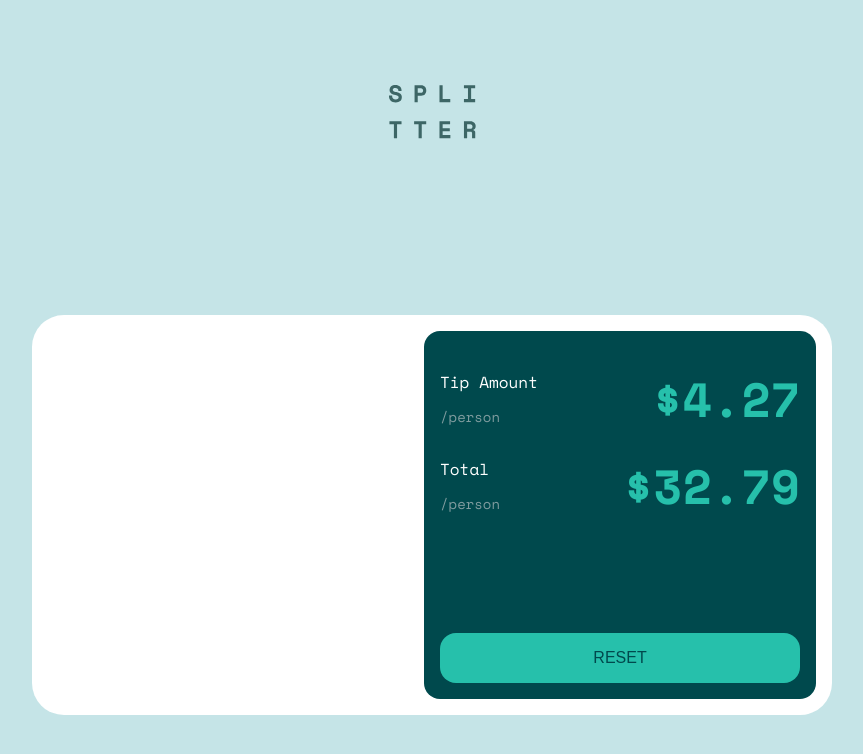
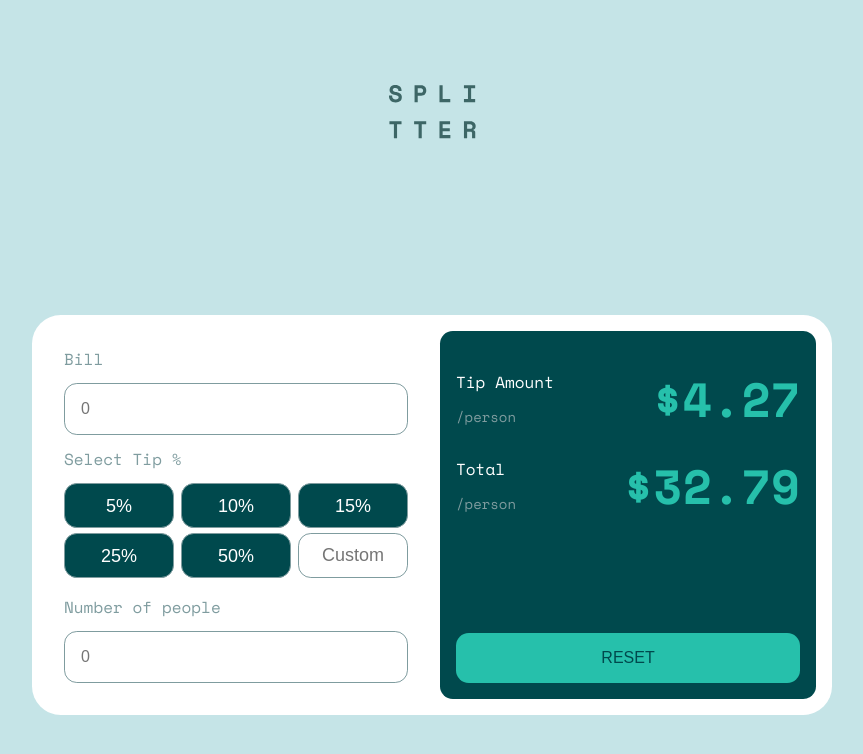
Before and after one commit to Oluwalolope/fem-tip-calculator-app, a React (Vite) app: page / in a window 1280 px wide. Shown: the top 754 px of the page, without its empty margins (208-1071 px from the left). Built offline with nearby package versions, Linux system fonts and the light colour scheme.

Commit message:
Finished Basic styling

```diff
--- a/src/components/Button.jsx
+++ b/src/components/Button.jsx
@@ -1,6 +1,11 @@
-const Button = () => {
+const Button = ({tipPercentage}) => {
     return (
-        <button></button>
+        <>
+            {tipPercentage == "custom" ?
+                <input type="text" placeholder="Custom" /> :
+                <button>{tipPercentage}%</button>
+            }
+        </>
     )
 }
 
--- /dev/null
+++ b/src/components/Input.jsx
@@ -0,0 +1,10 @@
+const Input = ({label}) => {
+    return (
+        <div className="inputWrapper">
+            {label && <label className="label" htmlFor={label}>{label}</label>}
+            <input type="number" id={label} placeholder="0"/>
+        </div>
+    )
+}
+
+export default Input;
--- a/src/components/InputSection.jsx
+++ b/src/components/InputSection.jsx
@@ -1,8 +1,23 @@
+import Button from "./Button"
+import Input from "./Input"
+
 const InputSection = () => {
     return (
         <>
             <div className="inputSection">
-
+                <Input label="Bill" />
+                <div>
+                    <p className="label">Select Tip %</p>
+                    <menu>
+                        <Button tipPercentage={5}/>
+                        <Button tipPercentage={10}/>
+                        <Button tipPercentage={15}/>
+                        <Button tipPercentage={25}/>
+                        <Button tipPercentage={50}/>
+                        <Button tipPercentage="custom"/>
+                    </menu>
+                </div>
+                <Input label="Number of people" />
             </div>
         </>
     )
--- a/src/index.css
+++ b/src/index.css
@@ -44,7 +44,7 @@
   --ff-body: var(--ff);
 
   /* border radius */
-  --br: 1rem;
+  --br: 0.8rem;
 }
 
 *,
@@ -88,6 +88,51 @@ body {
 .inputSection {
   border-radius: var(--br);
   flex: 1;
+  display: flex;
+  justify-content: space-between;
+  flex-direction: column;
+  padding: var(--spacing-400);
+  box-sizing: border-box;
+}
+.label {
+  color: var(--clr-neutral-400);
+  font-size: var(--fs-400);
+  display: block;
+  padding-block-end: var(--spacing-200);
+}
+input[type = number] {
+  width: 100%;
+  box-sizing: border-box;
+  outline: none;
+  border: 1px solid var(--clr-neutral-400);
+  border-radius: var(--br);
+  padding: var(--spacing-400);
+  text-transform: uppercase;
+  font-size: var(--fs-400);
+  cursor: pointer;
+}
+menu {
+  display: flex;
+  flex-wrap: wrap;
+  min-height: 100px;
+  justify-content: space-between;
+}
+menu > button, input[type = text] {
+  height: 45px;
+  width: 110px;
+  text-align: center;
+  padding: var(--spacing-200);
+  box-sizing: border-box;
+  border: 1px solid var(--clr-neutral-400);
+  border-radius: var(--br);
+  background-color: var(--clr-neutral-800);
+  color: var(--clr-neutral-100);
+  font-size: var(--fs-500);
+}
+input[type = text] {
+  background-color: var(--clr-neutral-100);
+  color: var(--clr-neutral-800);
+  font-size: var(--fs-500);
 }
 .resultSection {
   display: flex;
@@ -131,6 +176,12 @@ body {
   padding: var(--spacing-400);
   text-transform: uppercase;
   font-size: var(--fs-400);
+  cursor: pointer;
+}
+.reset:hover {
+  transition: 500ms all ;
+  background-color: var(--clr-neutral-300);
+  color: var(--clr-neutral-800);
 }
 
 /* Mobile View  */
```
